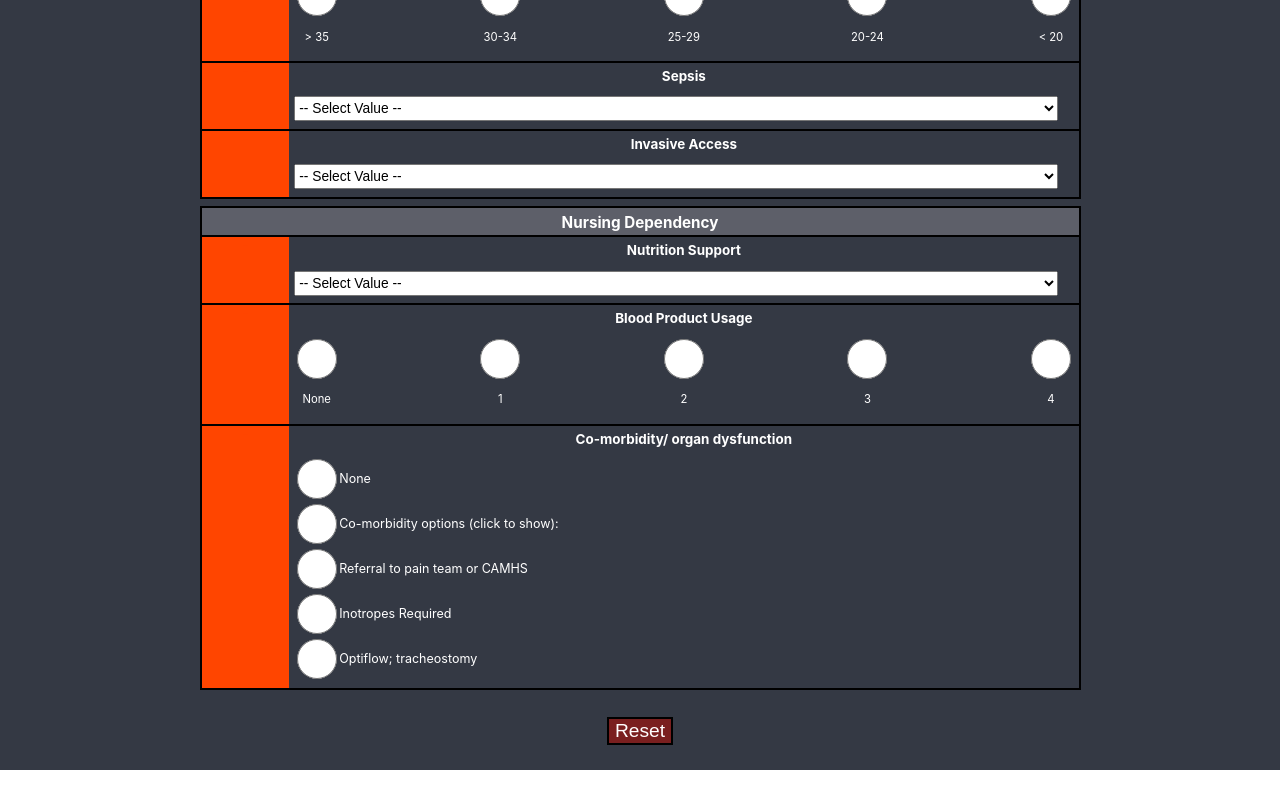
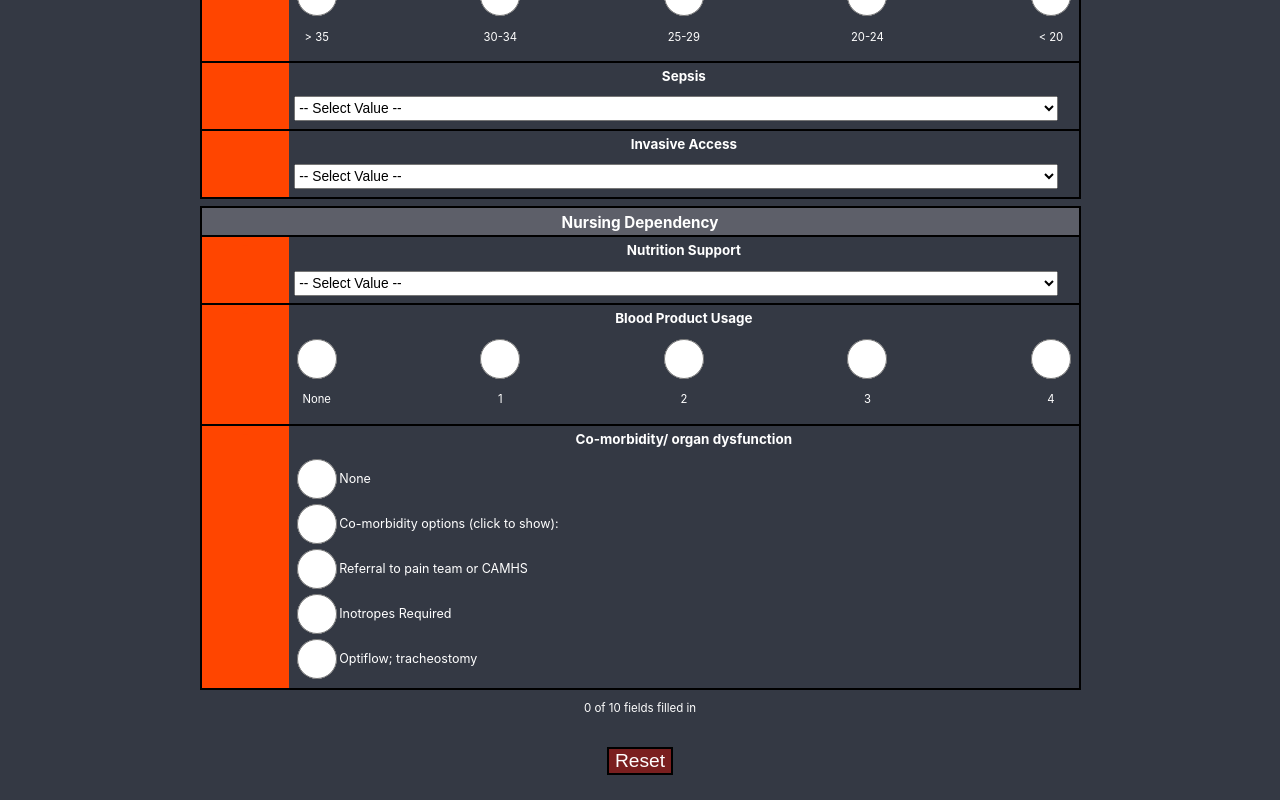
Before and after one commit to jcraggs/BCH-PHD-Score, a React (Create React App) app: page / in a window 1280 px wide. Shown: the part 633-1433 px from the top of the page. Before the commit the page ends 1403 px from the top, so only its background shows below. Built offline with nearby package versions, Linux system fonts and the light colour scheme.

Commit message:
added loading, patched complete status, added status of completion at bottom of form

```diff
--- a/src/App.js
+++ b/src/App.js
@@ -45,7 +45,8 @@ class App extends React.Component {
       Oxy_Txt: ""
     },
     emailAddress: "",
-    comment: ""
+    comment: "",
+    isLoading: false
   };
 
   stateUpdater = (category, score) => {
@@ -88,9 +89,24 @@ class App extends React.Component {
     else return false;
   };
 
+  filledCounter = () => {
+    let obj = Object.values(this.state);
+    const newObj = obj.splice(0, obj.length - 11);
+    let clicked = 0;
+    newObj.forEach(item => {
+      if (item !== undefined) {
+        clicked++;
+      }
+    });
+    if (this.state.ComorClicked || this.state.OuterComorClicked) {
+      clicked++;
+    }
+    return clicked;
+  };
+
   scoreCalculator = () => {
     let obj = Object.values(this.state);
-    const newObj = obj.splice(0, obj.length - 4);
+    const newObj = obj.splice(0, obj.length - 5);
 
     let total = 0;
     newObj.forEach(item => {
@@ -144,6 +160,7 @@ class App extends React.Component {
         }
       })
       .then(response => {
+        this.setState({ isLoading: false });
         if (response.data.msg === "success") {
           this.setState({ display_success: true }, () => {
             setTimeout(() => {
@@ -177,14 +194,15 @@ class App extends React.Component {
             stateUpdater={this.stateUpdater}
             ref_objUpdater={this.ref_objUpdater}
             comor_ref_objUpdater={this.comor_ref_objUpdater}
+            outComorStatus={this.state.OuterComorClicked}
           />
           {this.submitReady() === true && (
             <div>
               <p className="FinalScore">PHD Score: {this.scoreCalculator()}</p>
               <div className="ScoreBreakDownContainer">
-                <p className="ScoreBreakdown">Score Meaning</p>
+                <h1 className="ScoreBreakdown">Score Interpretation</h1>
                 <ul className="ScoringList">
-                  <li>0 = Healthy patient</li>
+                  <li>0 = Clinical indications absent</li>
                   <li>1 - 9 = Unwell </li>
                   <li>10 - 14 = Sick</li>
                   <li>15 - 29 = Seriously ill</li>
@@ -199,9 +217,12 @@ class App extends React.Component {
             <InputNotes
               submitEmail={this.submitEmail}
               stateUpdater={this.stateUpdater}
+              loadingStatus={this.state.isLoading}
             />
           )}
-
+          {this.submitReady() !== true && (
+            <p> {this.filledCounter()} of 10 fields filled in</p>
+          )}
           <button
             className="ResetButton"
             onClick={() => {
```
